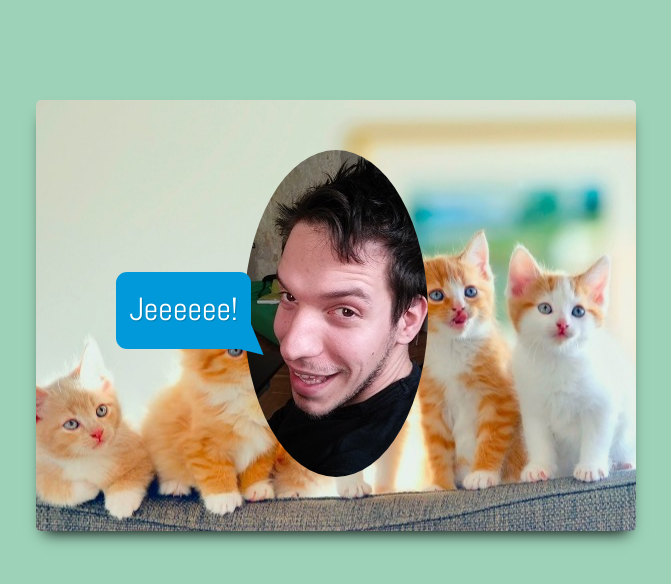
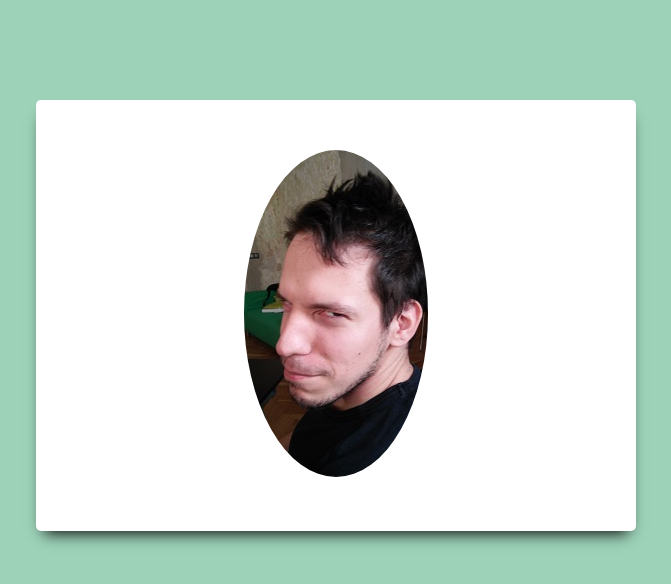
Before and after one commit to tpracser/fedex-helga-pracsi-bence, a plain HTML site: page bence/bence.html in a window 1280 px wide. Both pictures are taken after a click on the picture 640 px from the left and 313 px from the top of the page. Shown: the whole page, without its empty margins (304-975 px from the left). Drawn offline with Linux system fonts and the light colour scheme.

Commit message:
final bencus

```diff
--- a/bence/bence.html
+++ b/bence/bence.html
@@ -27,14 +27,22 @@
             bubble.classList.remove('hide');
             container.classList.add('kitties');
             audio.play();
+            setTimeout(yeahFun, 1000)
         })
 
-        yeah.addEventListener('click', function() {
+        function yeahFun(){
             yeah.classList.add('hide');
             bubble.classList.add('hide');
             starter.classList.remove('hide');
-            container.classList.remove('kitties');
-        })
+            container.classList.remove('kitties')
+        }
+
+        // yeah.addEventListener('click', function() {
+        //     yeah.classList.add('hide');
+        //     bubble.classList.add('hide');
+        //     starter.classList.remove('hide');
+        //     container.classList.remove('kitties');
+        // })
     </script>
 </body>
 </html>
```
